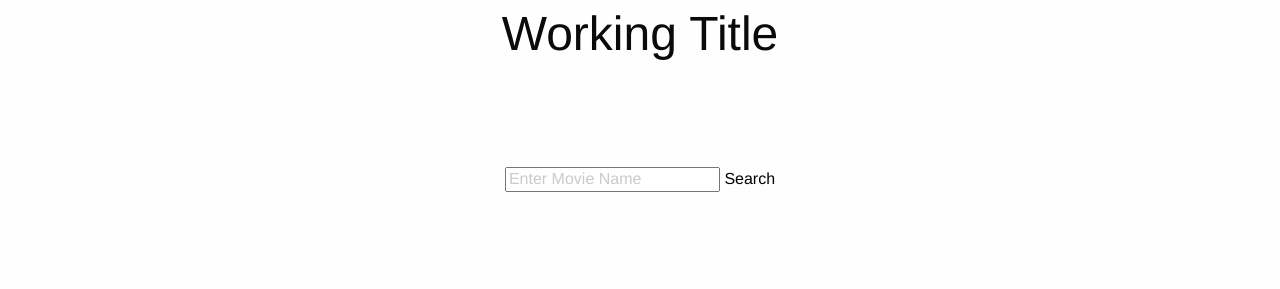
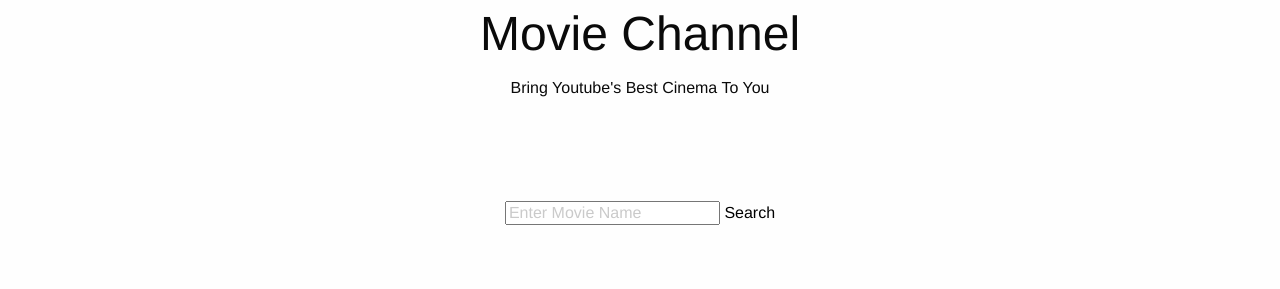
Before and after one commit to Derjbass/Project-1, a plain HTML site: page index.html in a window 1280 px wide. Shown: the top 289 px of the page. Drawn offline with nearby package versions, Linux system fonts and the light colour scheme.

Commit message:
first commit

```diff
--- a/assets/css/styles.css
+++ b/assets/css/styles.css
@@ -1,3 +1,8 @@
 #search-results, #search-bar {
     margin-top: 100px;
 }
+
+#underTittle {
+    align-content: center;
+
+}
--- a/index.html
+++ b/index.html
@@ -5,13 +5,14 @@
     <meta charset="UTF-8">
     <meta http-equiv="X-UA-Compatible" content="IE=edge">
     <meta name="viewport" content="width=device-width, initial-scale=1.0">
-    <title>Working Title</title>
+    <title>Movie Channel</title>
     <link rel="stylesheet" href="https://cdnjs.cloudflare.com/ajax/libs/foundation/6.7.4/css/foundation.min.css" />
     <link rel="stylesheet" href="./assets/css/styles.css" />
 </head>
 
 <body>
-    <h1 class="text-center" >Working Title</h1>
+    <h1 class="text-center" >Movie Channel</h1>
+    <p id="underTittle" class="text-center flex-container align-spaced">Bring Youtube's Best Cinema To You</p>
     <section id="search-bar">
         <form class="text-center">
             <input text="text" placeholder="Enter Movie Name">
```
Also changed, not shown: 1 other file.
